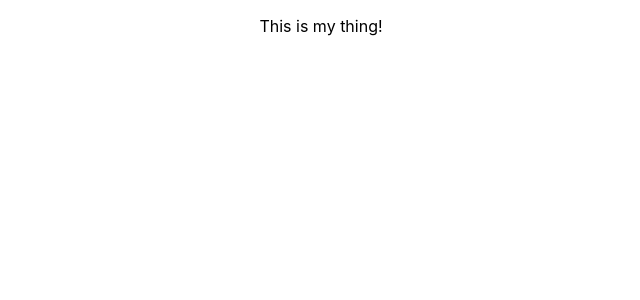
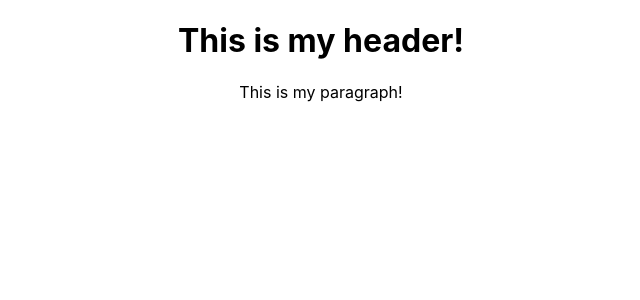
Before and after one commit to cg2984/exercise-one, a React (Create React App) app in the folder exercise-one/: page / in a window 1280 px wide. Shown: the top 300 px of the page, without its empty margins (319-959 px from the left). Built offline with nearby package versions, Linux system fonts and the light colour scheme.

Commit message:
Im just adding stuff

```diff
--- a/exercise-one/src/App.js
+++ b/exercise-one/src/App.js
@@ -4,7 +4,8 @@ import './App.css';
 function App() {
   return (
     <div className="App">
-      <p>This is my thing!</p>
+      <h1> This is my header!</h1>
+      <p>This is my paragraph!</p>
     </div>
   );
 }
```
